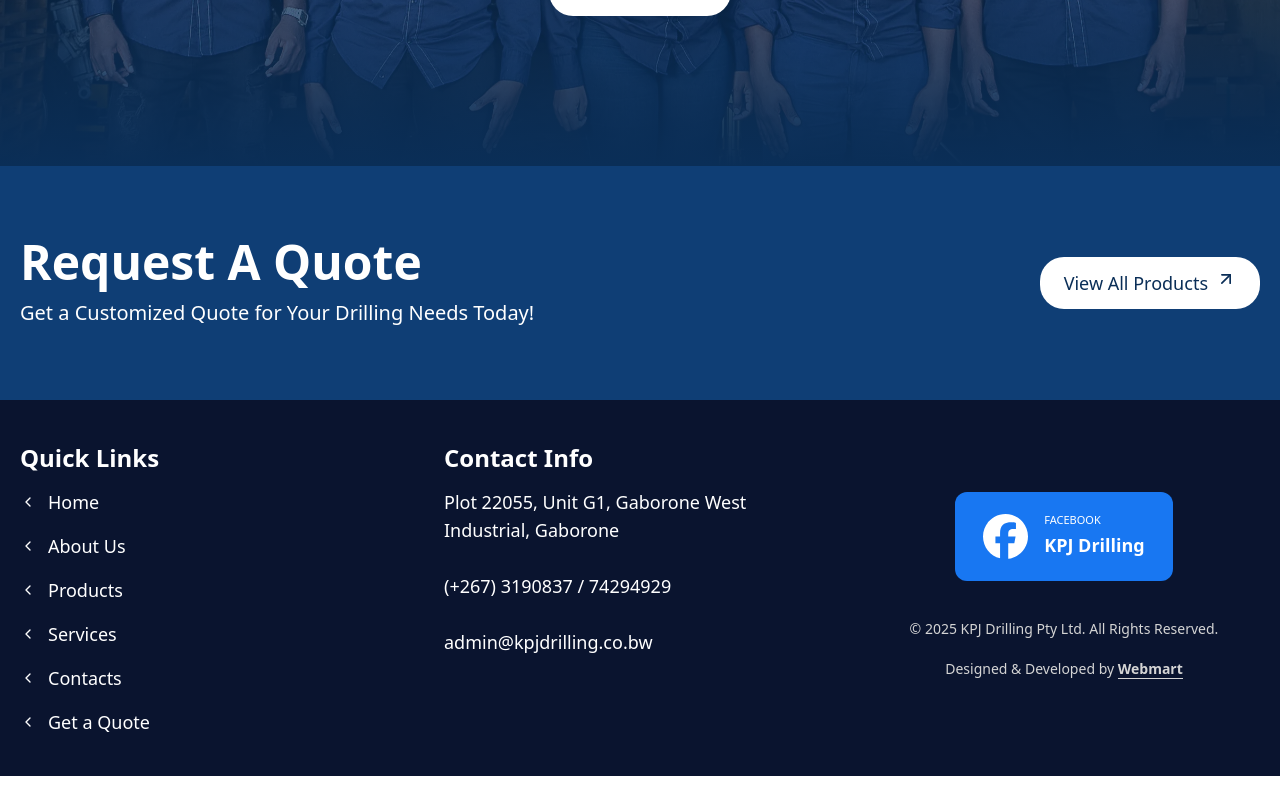
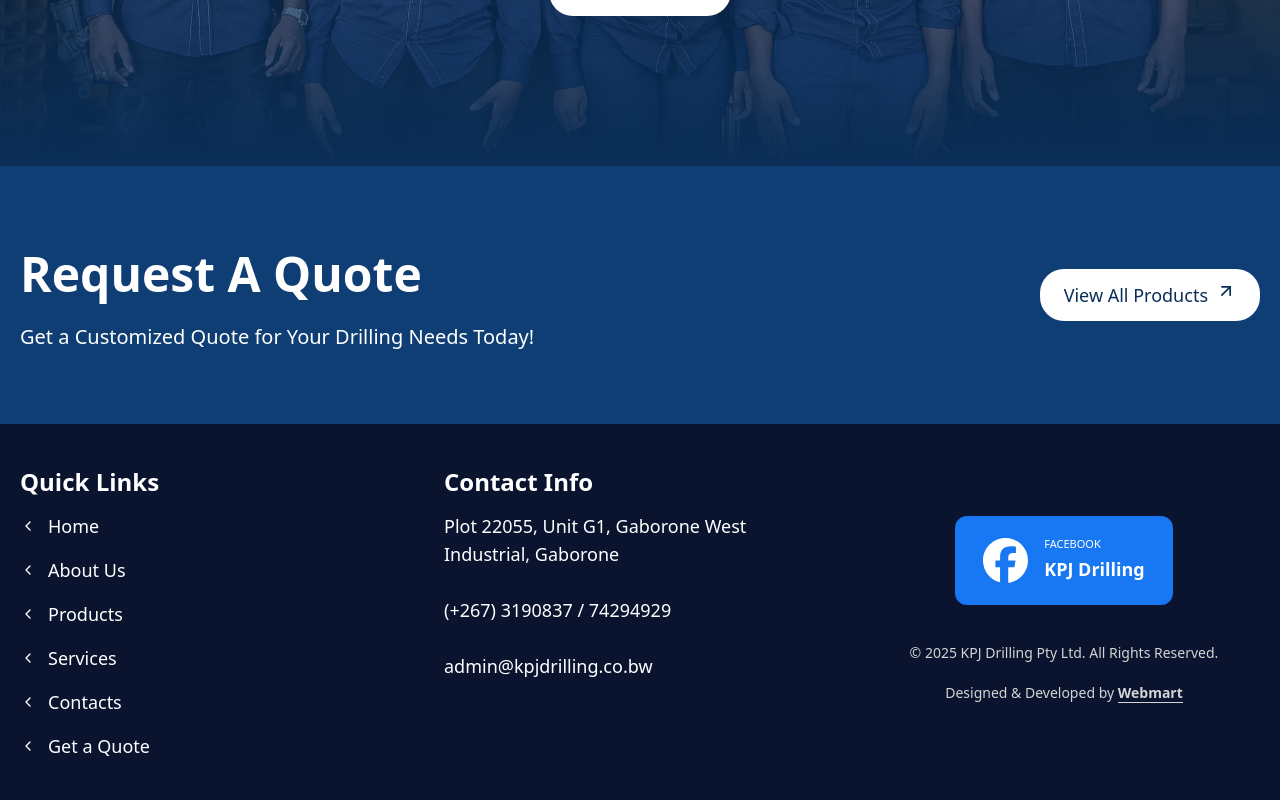
Before and after one commit to GovanDBT/kpj-drilling, a React (Vite) app: page / in a window 1280 px wide. Shown: the part 2272-3072 px from the top of the page. Before the commit the page ends 3048 px from the top, so only its background shows below. Built offline with nearby package versions, Linux system fonts and the light colour scheme.

Commit message:
change quote header size

```diff
--- a/src/components/Callout.tsx
+++ b/src/components/Callout.tsx
@@ -15,7 +15,9 @@ const Callout = ({ sectionClassName, containerClassName }: Props) => {
         }
       >
         <div className="text-white text-center lg:text-left">
-          <h2 className="text-5xl">Request A Quote</h2>
+          <h2 className="text-4xl/normal lg:text-5xl/normal">
+            Request A Quote
+          </h2>
           <p className="text-2xl/normal lg:text-xl/normal">
             Get a Customized Quote for Your Drilling Needs Today!
           </p>
```
